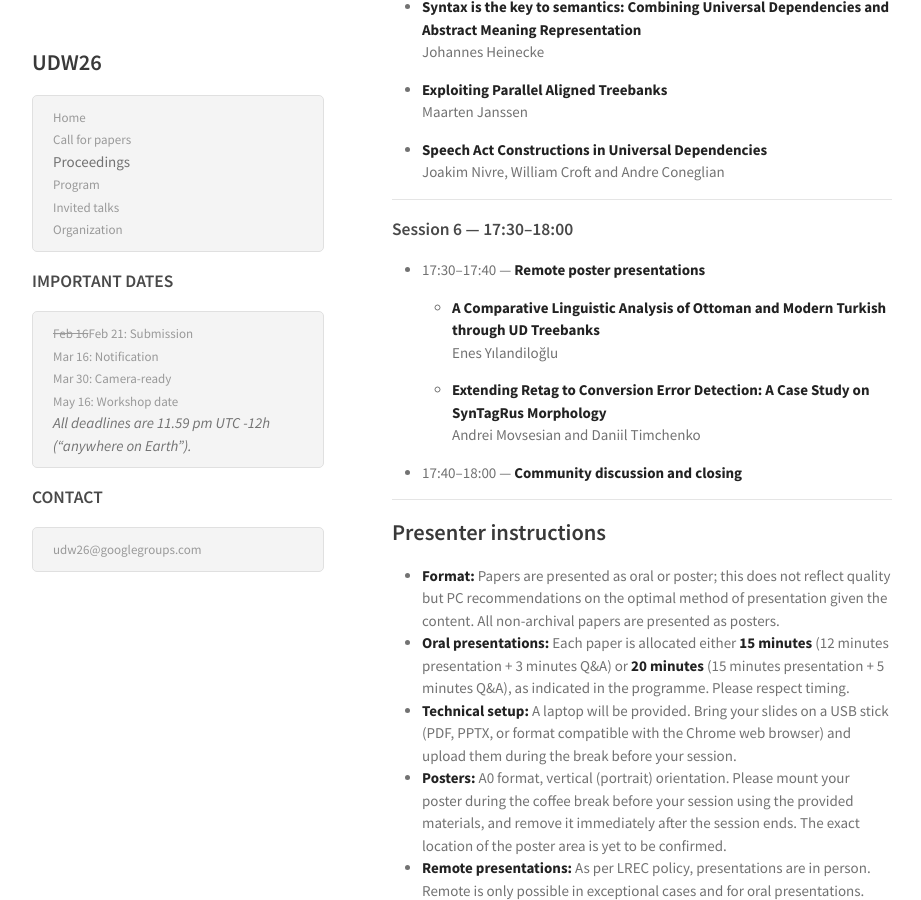
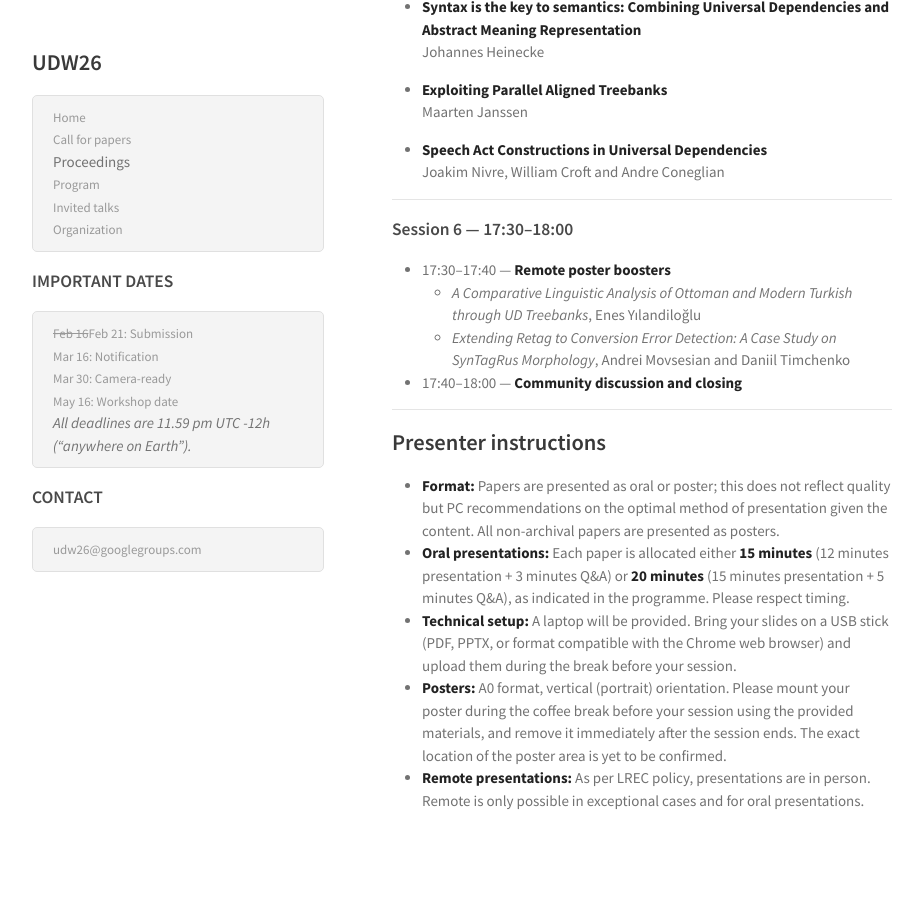
Before and after one commit to UniversalDependencies/udw26, a Jekyll site: the page built from program.md, in a window 1280 px wide and 900 px high, scrolled down 3275 px. Shown: the whole window, without its empty margins (178-1099 px from the left). Built offline with Jekyll 4.4.1, drawn with Linux system fonts in a browser that asks for light colours.

Commit message:
Update program.md

```diff
--- a/program.md
+++ b/program.md
@@ -16,7 +16,7 @@ Saturday, 16 May 2026  · Room **Eivissa 2** · All times are local (CEST, UTC+2
 
 - 09:00–09:10 — Welcome
 
-- 09:10–10:00 — **KEYNOTE: Marie-Catherine de Marneffe**, CENTAL – UCLouvain / FNRS
+- 09:10–10:00 — **[KEYNOTE: Marie-Catherine de Marneffe](https://universaldependencies.org/udw26/invited-talk.html)**, CENTAL – UCLouvain / FNRS
   _Diversity in NLP: why, what, where and how_
 
 - 10:00–10:15 — **Probing the Dynamics of Syntactic Ability Acquisition Throughout LLM Pretraining**
@@ -86,7 +86,7 @@ Saturday, 16 May 2026  · Room **Eivissa 2** · All times are local (CEST, UTC+2
 
 #### Chair: Sylvain Kahane
 
-- 14:00–14:50 — **KEYNOTE: Stephen Mayhew**, Duolingo
+- 14:00–14:50 — **[KEYNOTE: Stephen Mayhew](https://universaldependencies.org/udw26/invited-talk.html)**, Duolingo
   _Universal NER: Standing on the Shoulders of Giants_
 
 - 14:50–15:10 — **MesoTree: Annotated Linguistic Resources for Quantitative Comparative Linguistic Analysis and NLP in Mesoamerica**
@@ -146,14 +146,9 @@ Saturday, 16 May 2026  · Room **Eivissa 2** · All times are local (CEST, UTC+2
 
 ### Session 6 — 17:30–18:00
 
-- 17:30–17:40 — **Remote poster presentations**
-
-  - **A Comparative Linguistic Analysis of Ottoman and Modern Turkish through UD Treebanks**
-    Enes Yılandiloğlu
-
-  - **Extending Retag to Conversion Error Detection: A Case Study on SynTagRus Morphology**
-    Andrei Movsesian and Daniil Timchenko
-
+- 17:30–17:40 — **Remote poster boosters**
+  - _A Comparative Linguistic Analysis of Ottoman and Modern Turkish through UD Treebanks_, Enes Yılandiloğlu
+  - _Extending Retag to Conversion Error Detection: A Case Study on SynTagRus Morphology_, Andrei Movsesian and Daniil Timchenko
 
 - 17:40–18:00 — **Community discussion and closing**
 
```
